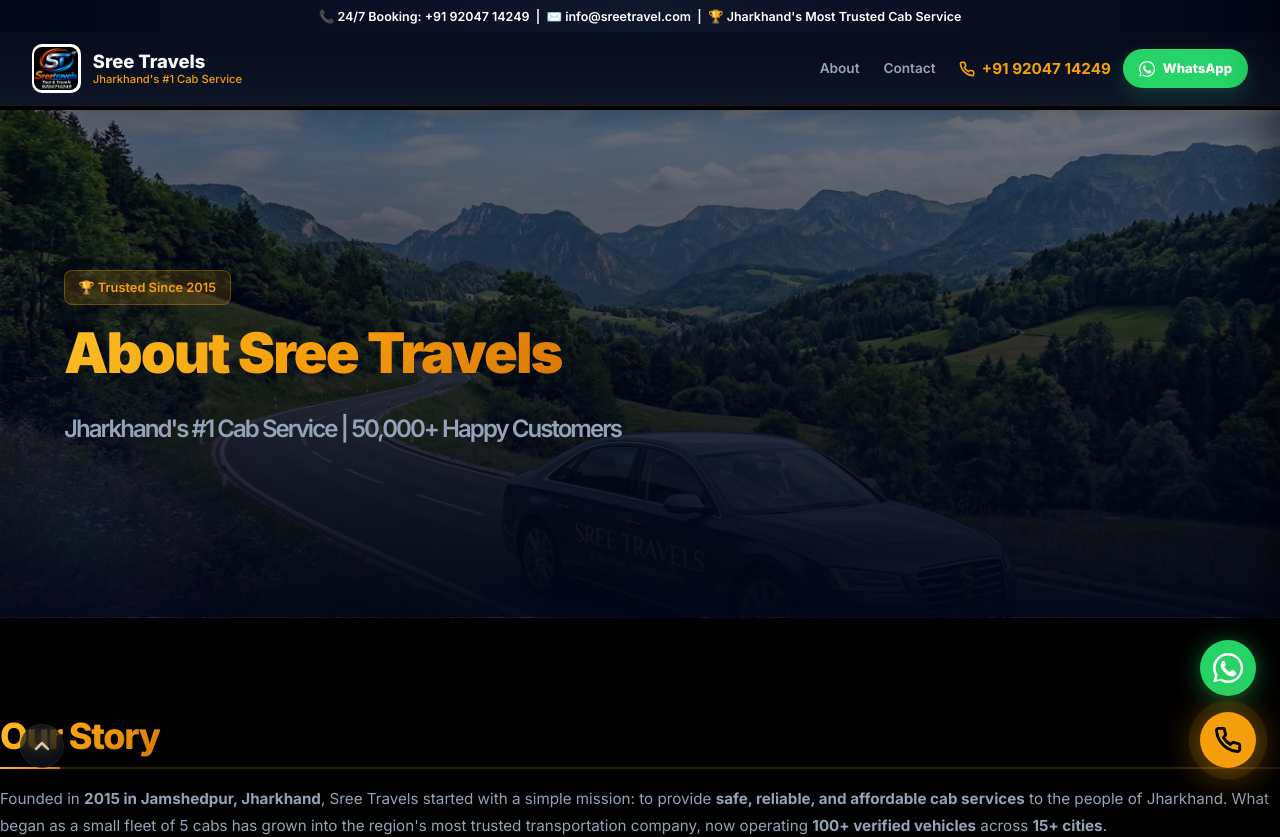
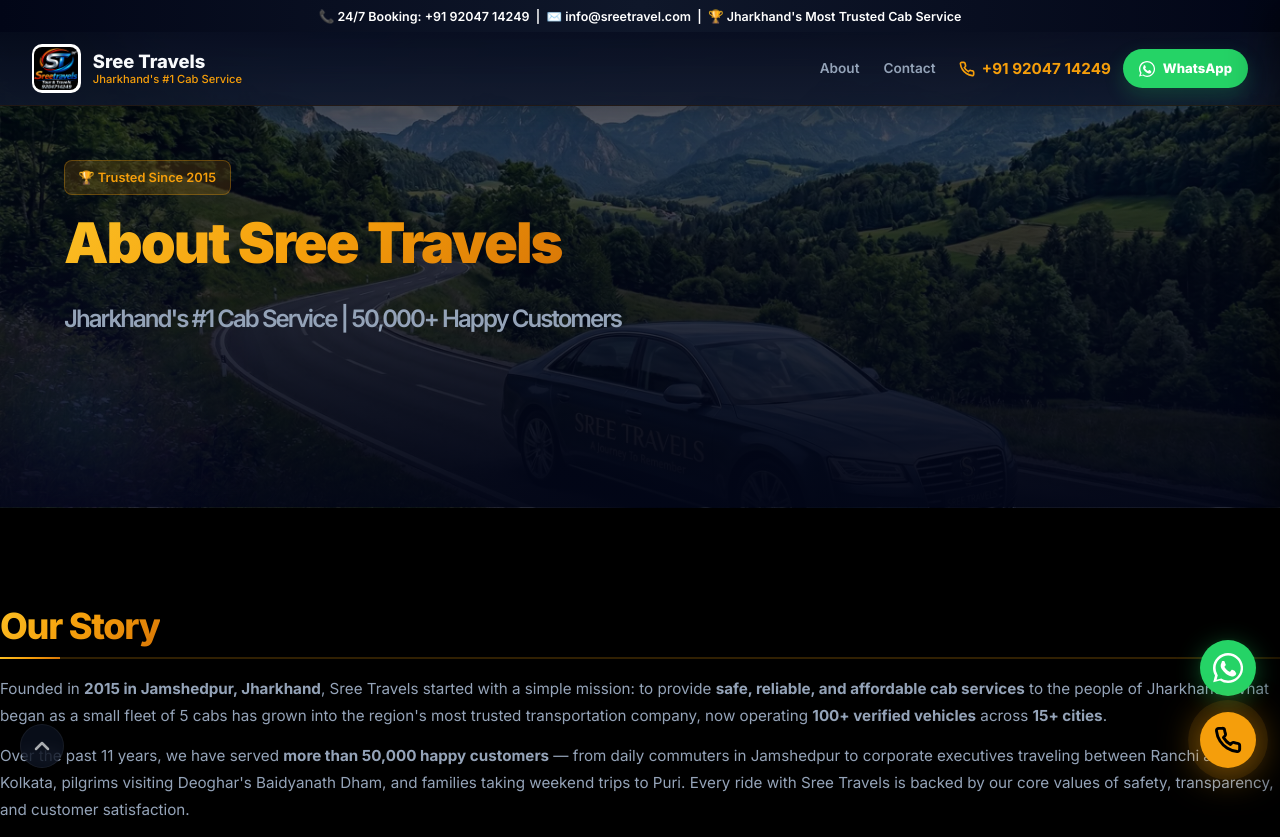
Before and after one commit to bssofttechsolution/sree-travels, a Next.js app: page /about in a window 1280 px wide. Shown: the top 837 px of the page. Built offline with nearby package versions, Linux system fonts and the light colour scheme.

Commit message:
fix: revert main padding and restore floating buttons to right side

```diff
--- a/src/app/globals.css
+++ b/src/app/globals.css
@@ -69,17 +69,6 @@
   min-height: 100dvh;
 }
 
-main {
-  padding-top: 110px;
-}
-
-@media (max-width: 767px) {
-  main {
-    padding-top: 90px;
-  }
-}
-
-
 /* ============================================================
    TYPOGRAPHY
    ============================================================ */
@@ -2285,7 +2274,7 @@
 .floating-buttons {
   position: fixed;
   bottom: 1.5rem;
-  left: 1.25rem;
+  right: 1.25rem;
   display: flex;
   flex-direction: column;
   gap: 0.75rem;
@@ -2295,7 +2284,6 @@
 @media (min-width: 768px) {
   .floating-buttons {
     bottom: 2rem;
-    left: auto;
     right: 1.5rem;
     gap: 1rem;
   }
```
